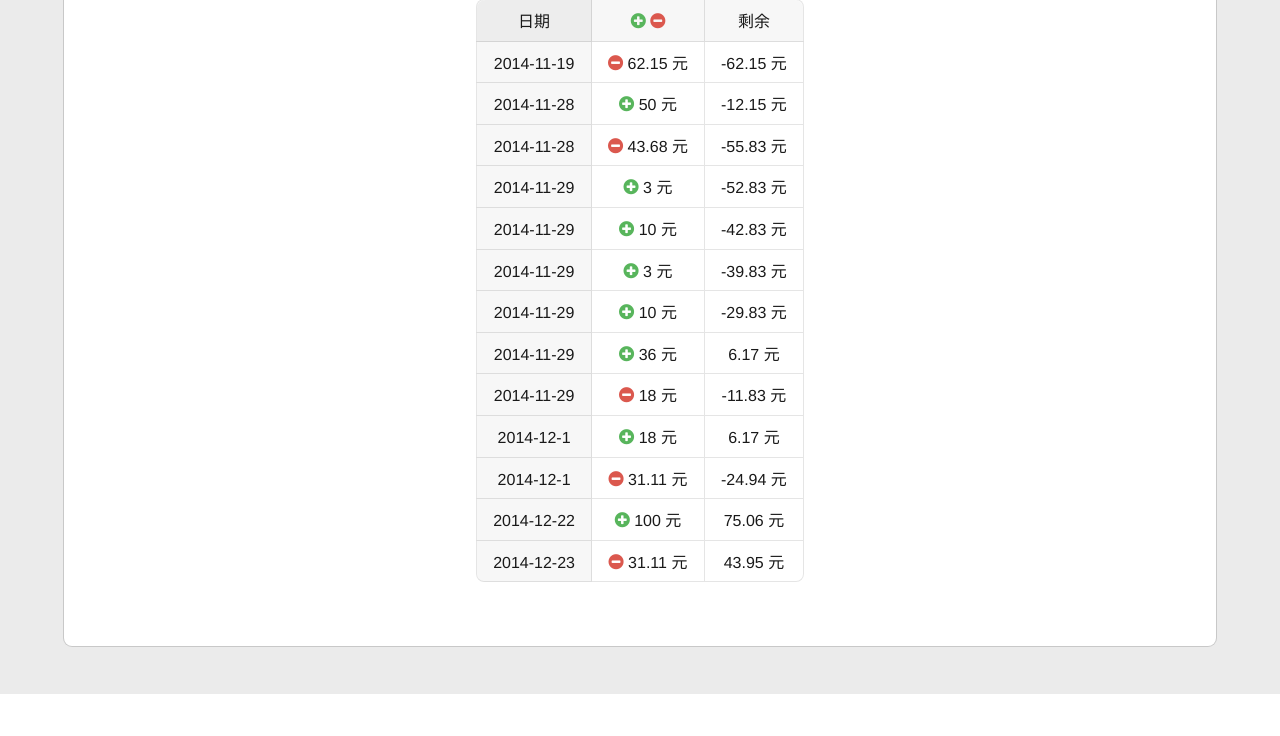
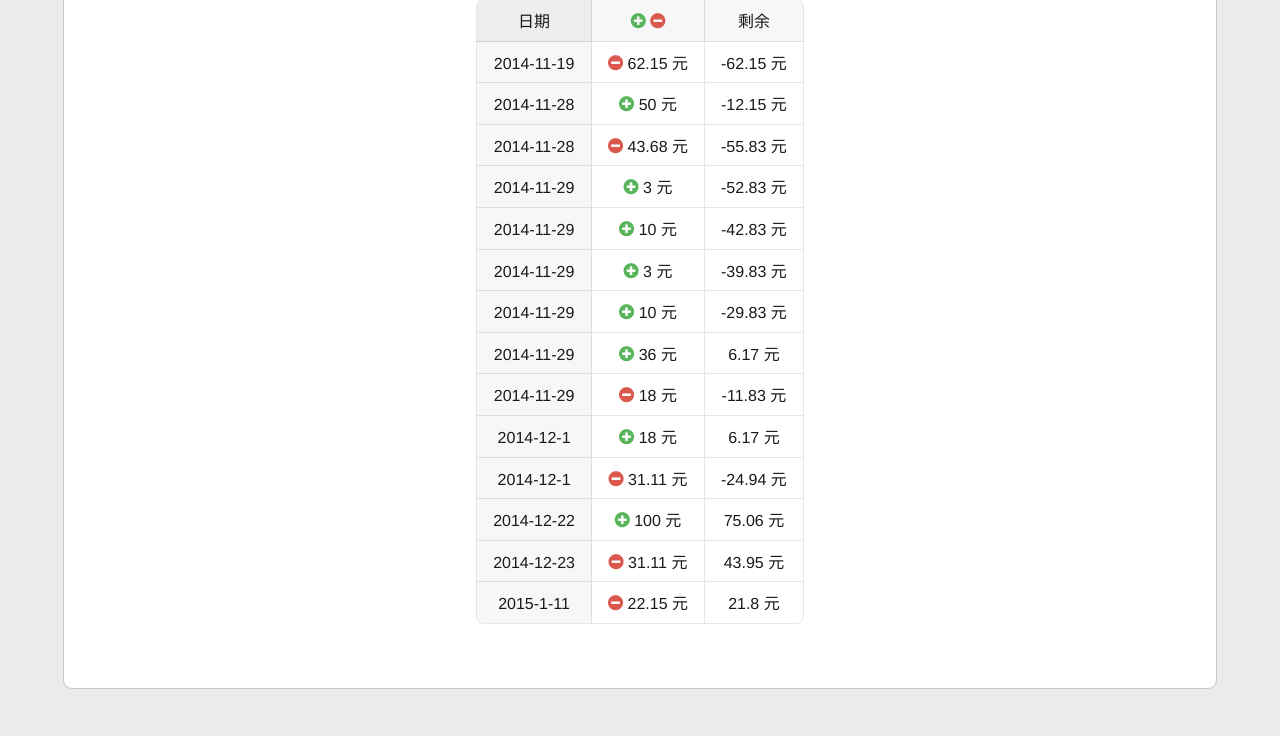
Before and after one commit to Cloudxtreme/VPS, a PHP site: page / in a window 1280 px wide, after a click on "集资明细". Shown: the part 243-979 px from the top of the page. Before the commit the page ends 937 px from the top, so only its background shows below. Run offline with PHP 8.4, Linux system fonts and the light colour scheme; some web fonts are replaced.

Commit message:
xvm daily bkup

```diff
--- a/xvm/var/www/index.php
+++ b/xvm/var/www/index.php
@@ -188,6 +188,11 @@
 							<td class="tip"><div>月租金 $5 用于 DigitalOcean VPS</div><i class="fa fa-minus-circle text-danger"></i> 31.11 元</td>
 							<td><?php echo $blance += -31.11; ?> 元</td>
 						</tr>
+						<tr>
+							<td>2015-1-11</td>
+							<td class="tip"><div>租金 $3.57 用于 Linode VPS</div><i class="fa fa-minus-circle text-danger"></i> 22.15 元</td>
+							<td><?php echo $blance += -22.15; ?> 元</td>
+						</tr>
 					</table>
 				</div>
 				<div id="tab5" class="tab">
@@ -237,7 +242,7 @@
 							<td>日本 东京</td>
 							<td><span class="hilight">python</span><span class="hilight">go</span></td>
 							<td>$10 / 月</td>
-							<td class="right">2014-12-31 <span class="off"></span></td>
+							<td class="right">2015-1-11 <span class="off"></span></td>
 						</tr>
 						<tr>
 							<td class="ip left">&#241;&#242;&#248;&#239;&#241;&#249;&#249;&#239;&#242;&#242;&#242;&#239;&#241;&#247;&#247;</td>
```
Also changed, not shown: 3 other files.
